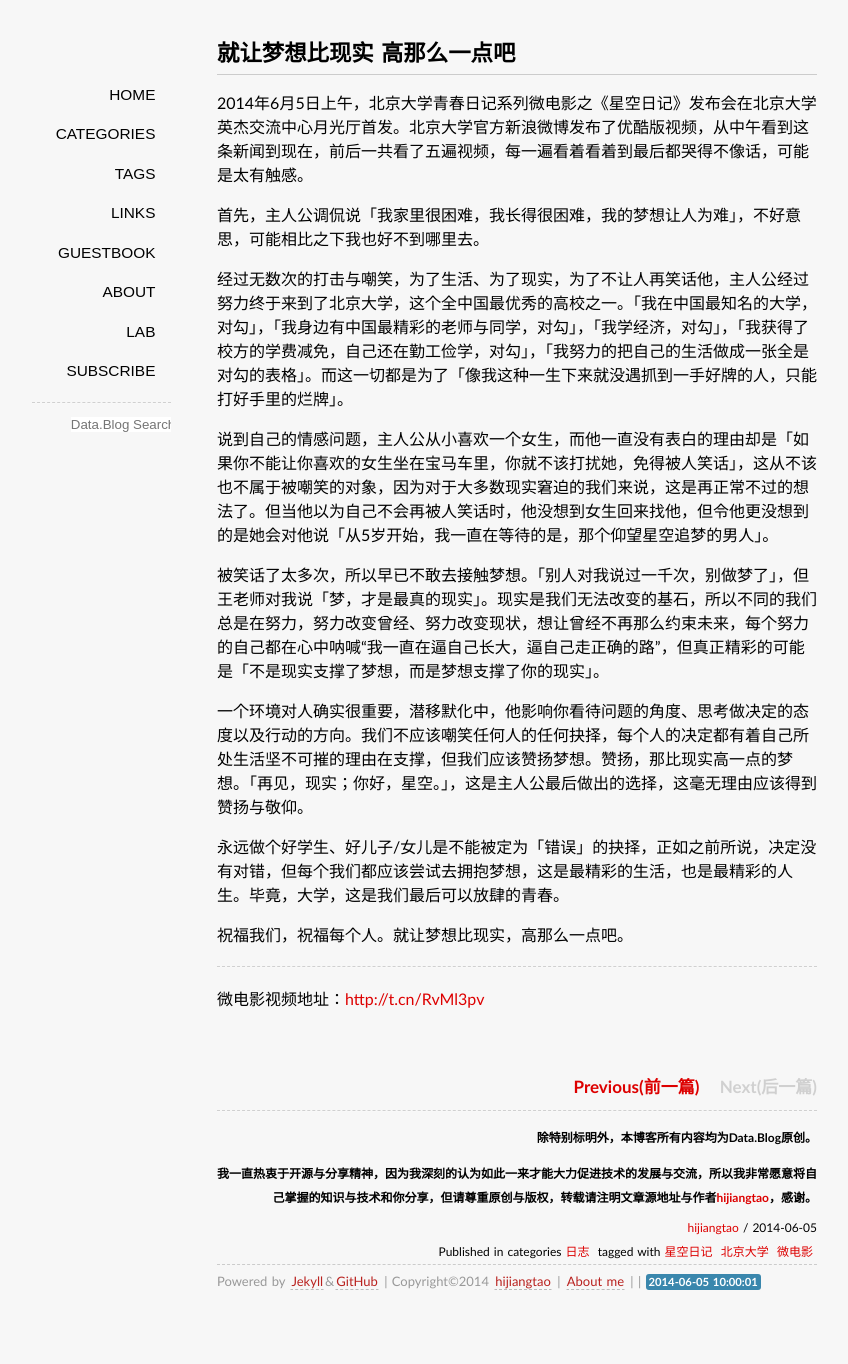
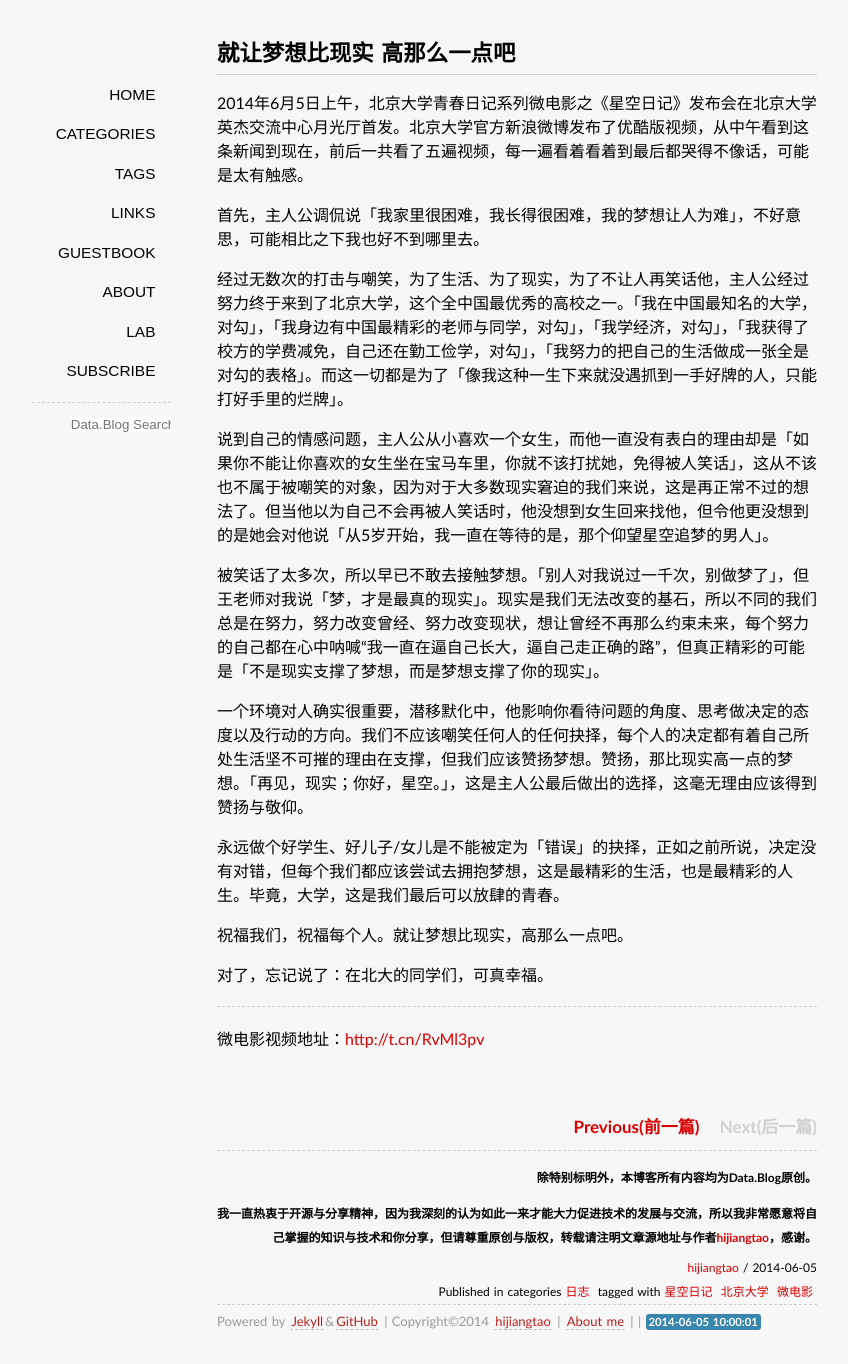
Before and after one commit to jessica0530/hijiangtao.github.io, a Jekyll site: the page built from _posts/2014-06-05-WakeUpYourself.markdown, in a window 1280 px wide. Shown: the whole page, without its empty margins (123-971 px from the left). Built offline with Jekyll 4.4.1, drawn with Linux system fonts in a browser that asks for light colours; some web fonts are replaced; Markdown is read by kramdown in place of the engine named in the settings; comment, search, counter and statistics services are not loaded; before the commit the page ends 1324 px from its top, so only the background shows below that.

Commit message:
Update 2014-06-05-WakeUpYourself.markdown

```diff
--- a/_posts/2014-06-05-WakeUpYourself.markdown
+++ b/_posts/2014-06-05-WakeUpYourself.markdown
@@ -23,6 +23,8 @@ tags: 星空日记 北京大学 微电影
 
 祝福我们，祝福每个人。就让梦想比现实，高那么一点吧。
 
+对了，忘记说了：在北大的同学们，可真幸福。
+
 ----
 
 微电影视频地址：[http://t.cn/RvMl3pv](http://t.cn/RvMl3pv)
```
